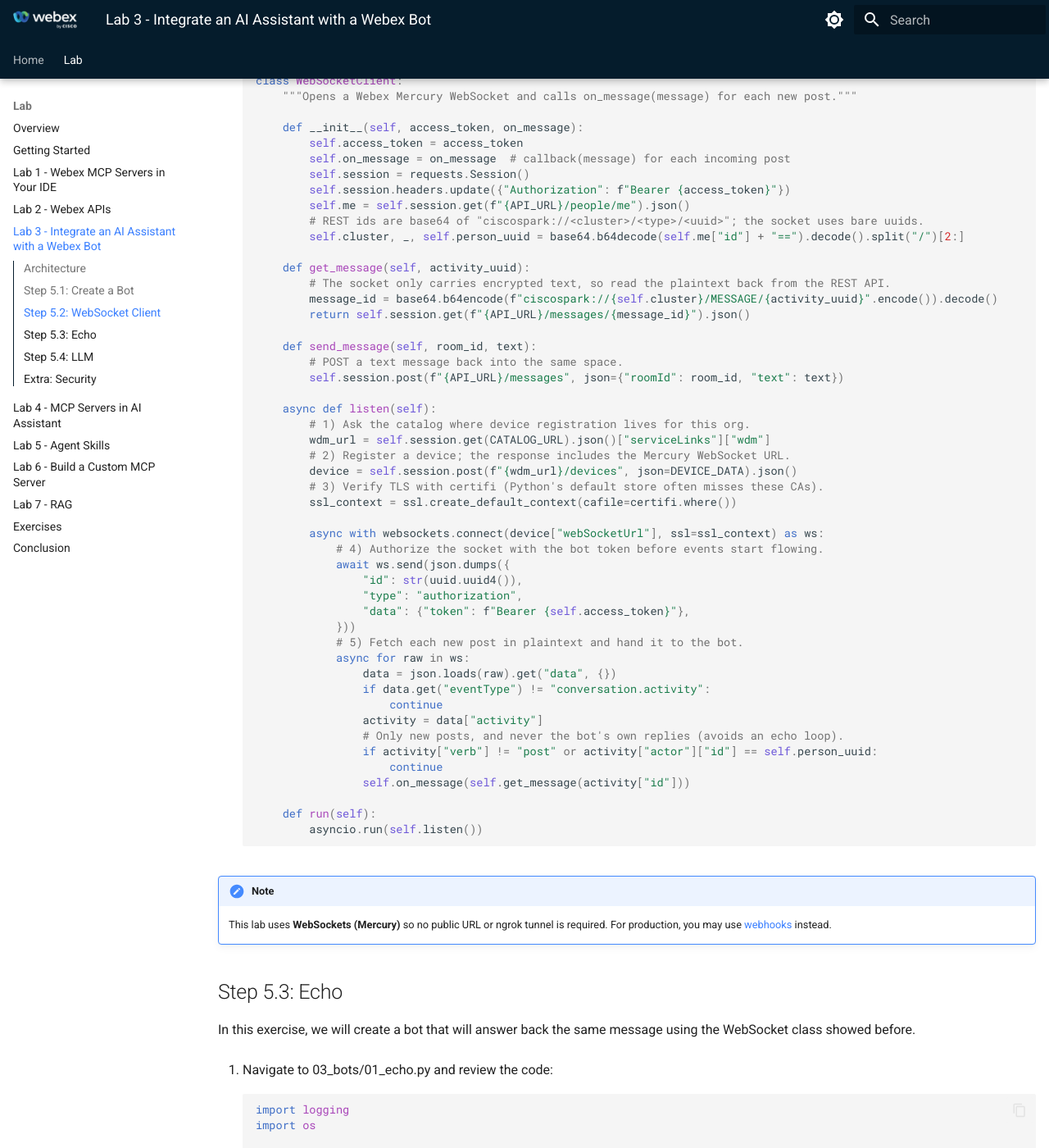
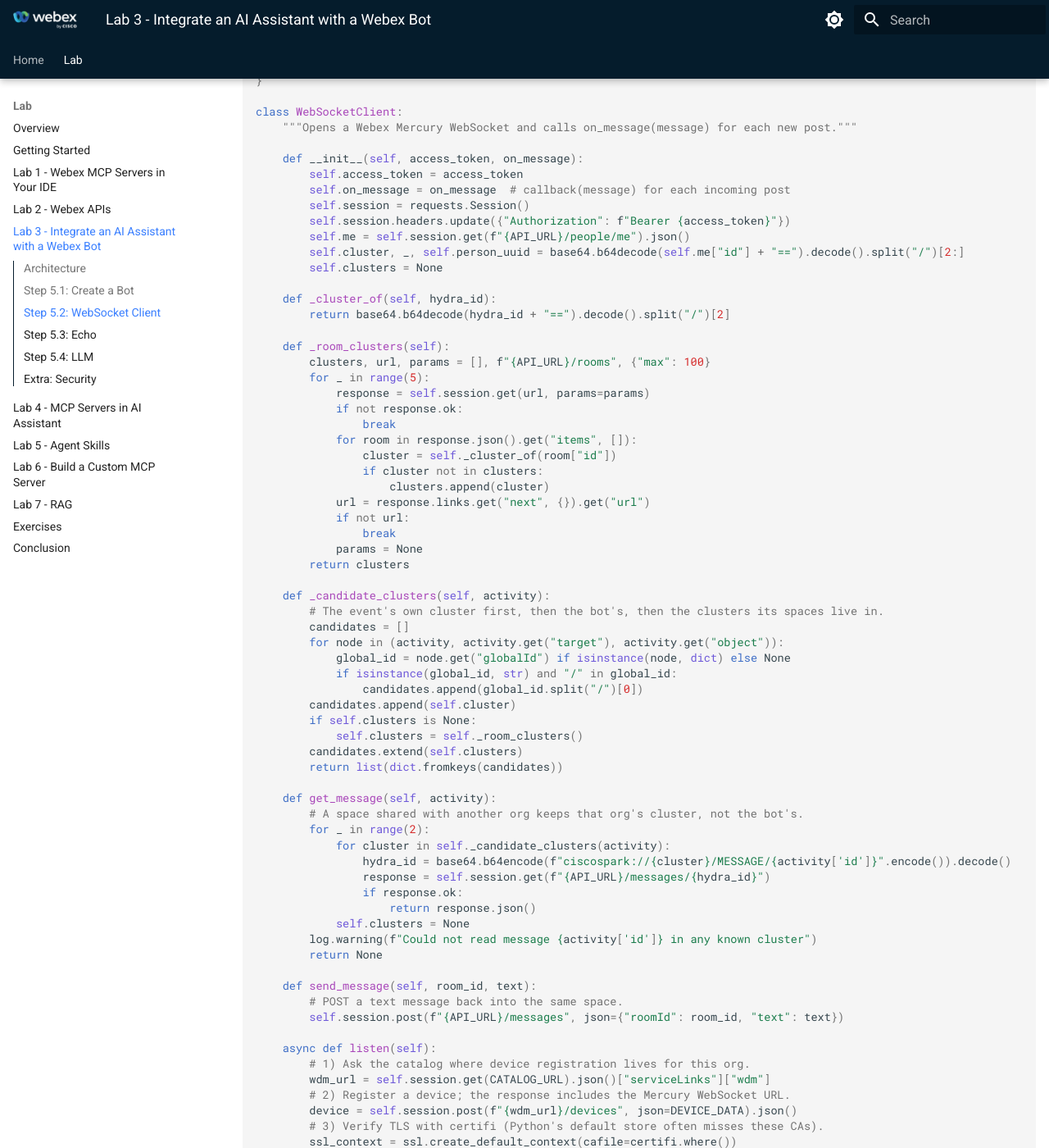
Before and after one commit to WebexCC-SA/LAB-31123, an MkDocs documentation site: the page built from docs/lab3_bot-integration.md, in a window 1280 px wide and 1400 px high, scrolled down 2617 px. Shown: the whole window at 82% size. Built offline with MkDocs 1.6.1 and Material for MkDocs 9.7.7, drawn with Linux system fonts in a browser that asks for light colours; some of the changed text lies outside the part shown.

Commit message:
Update lab3_bot-integration.md

```diff
--- a/docs/lab3_bot-integration.md
+++ b/docs/lab3_bot-integration.md
@@ -69,8 +70,10 @@
     import requests
     import websockets
 
+    log = logging.getLogger(__name__)
+
     API_URL = "https://webexapis.com/v1"
-    # Host map for the org: used to find the WDM URL that issues WebSocket devices.
+    # Host map for the org: used to find the WDM URL that issues Webex WebSocket devices.
     CATALOG_URL = "https://u2c.wbx2.com/u2c/api/v1/catalog?format=hostmap"
     # Payload Webex expects when creating a desktop "device" that can open Mercury.
     DEVICE_DATA = {
@@ -83,7 +86,6 @@
         "systemVersion": "0.1",
     }
 
-
     class WebSocketClient:
         """Opens a Webex Mercury WebSocket and calls on_message(message) for each new post."""
 
@@ -93,13 +95,52 @@
             self.session = requests.Session()
             self.session.headers.update({"Authorization": f"Bearer {access_token}"})
             self.me = self.session.get(f"{API_URL}/people/me").json()
-            # REST ids are base64 of "ciscospark://<cluster>/<type>/<uuid>"; the socket uses bare uuids.
             self.cluster, _, self.person_uuid = base64.b64decode(self.me["id"] + "==").decode().split("/")[2:]
+            self.clusters = None
 
-        def get_message(self, activity_uuid):
-            # The socket only carries encrypted text, so read the plaintext back from the REST API.
-            message_id = base64.b64encode(f"ciscospark://{self.cluster}/MESSAGE/{activity_uuid}".encode()).decode()
-            return self.session.get(f"{API_URL}/messages/{message_id}").json()
+        def _cluster_of(self, hydra_id):
+            return base64.b64decode(hydra_id + "==").decode().split("/")[2]
+
+        def _room_clusters(self):
+            clusters, url, params = [], f"{API_URL}/rooms", {"max": 100}
+            for _ in range(5):
+                response = self.session.get(url, params=params)
+                if not response.ok:
+                    break
+                for room in response.json().get("items", []):
+                    cluster = self._cluster_of(room["id"])
+                    if cluster not in clusters:
+                        clusters.append(cluster)
+                url = response.links.get("next", {}).get("url")
+                if not url:
+                    break
+                params = None
+            return clusters
+
+        def _candidate_clusters(self, activity):
+            # The event's own cluster first, then the bot's, then the clusters its spaces live in.
+            candidates = []
+            for node in (activity, activity.get("target"), activity.get("object")):
+                global_id = node.get("globalId") if isinstance(node, dict) else None
+                if isinstance(global_id, str) and "/" in global_id:
+                    candidates.append(global_id.split("/")[0])
+            candidates.append(self.cluster)
+            if self.clusters is None:
+                self.clusters = self._room_clusters()
+            candidates.extend(self.clusters)
+            return list(dict.fromkeys(candidates))
+
+        def get_message(self, activity):
+            # A space shared with another org keeps that org's cluster, not the bot's.
+            for _ in range(2):
+                for cluster in self._candidate_clusters(activity):
+                    hydra_id = base64.b64encode(f"ciscospark://{cluster}/MESSAGE/{activity['id']}".encode()).decode()
+                    response = self.session.get(f"{API_URL}/messages/{hydra_id}")
+                    if response.ok:
+                        return response.json()
+                self.clusters = None
+            log.warning(f"Could not read message {activity['id']} in any known cluster")
+            return None
 
         def send_message(self, room_id, text):
             # POST a text message back into the same space.
@@ -129,7 +170,9 @@
                     # Only new posts, and never the bot's own replies (avoids an echo loop).
                     if activity["verb"] != "post" or activity["actor"]["id"] == self.person_uuid:
                         continue
-                    self.on_message(self.get_message(activity["id"]))
+                    message = self.get_message(activity)
+                    if message:
+                        self.on_message(message)
 
         def run(self):
             asyncio.run(self.listen())
```
Also changed, not shown: other parts of docs/lab3_bot-integration.md (+1 -0 lines).
